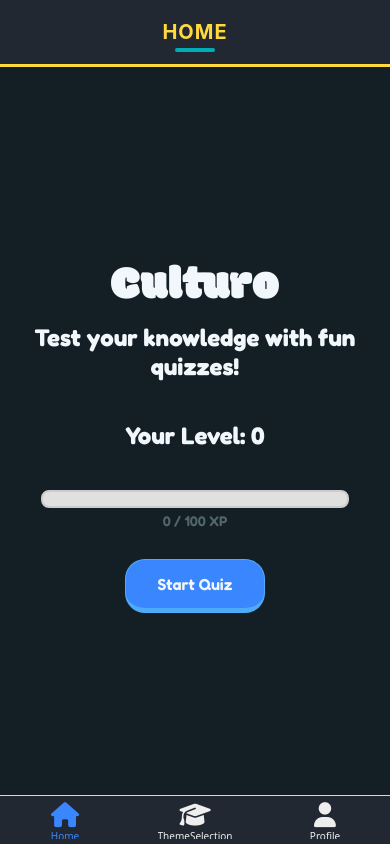
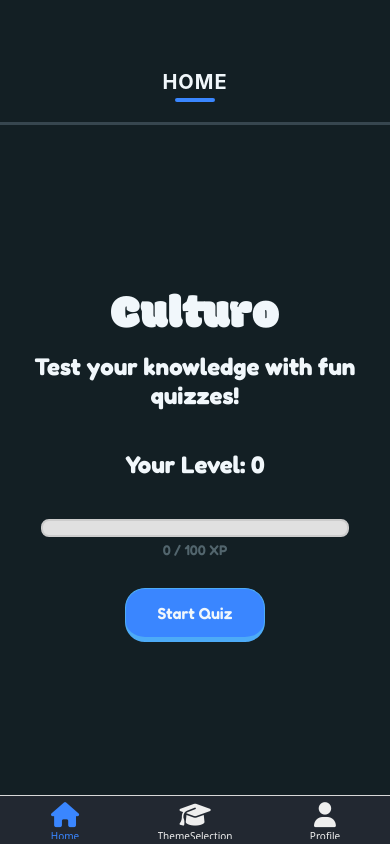
Before and after one commit to tmaurie/culturo-native, a React Native app: screen /Home in a window 390 px wide. Built offline with nearby package versions, Linux system fonts and the light colour scheme.

Commit message:
Feat: update Header component styles and integrate color constants

```diff
--- a/components/Header.tsx
+++ b/components/Header.tsx
@@ -1,6 +1,7 @@
 import React from 'react';
 import { View, Text, StyleSheet, TouchableOpacity } from 'react-native';
 import { Ionicons } from '@expo/vector-icons';
+import {COLORS} from "../constants/colors";
 
 type Props = {
     title: string;
@@ -38,11 +39,11 @@ const styles = StyleSheet.create({
         alignItems: 'center',
         justifyContent: 'space-between',
         paddingHorizontal: 16,
-        paddingTop: 20,
-        paddingBottom: 12,
-        backgroundColor: '#222831',
+        paddingTop: 70,
+        paddingBottom: 20,
+        backgroundColor: COLORS.background,
         borderBottomWidth: 3,
-        borderBottomColor: '#FFD93D',
+        borderBottomColor: COLORS.secondary,
     },
     iconButton: {
         width: 32,
@@ -54,7 +55,7 @@ const styles = StyleSheet.create({
         alignItems: 'center',
     },
     title: {
-        color: '#FFD93D',
+        color: COLORS.text,
         fontSize: 20,
         fontWeight: 'bold',
         textTransform: 'uppercase',
@@ -64,7 +65,7 @@ const styles = StyleSheet.create({
         marginTop: 4,
         width: 40,
         height: 4,
-        backgroundColor: '#00ADB5',
+        backgroundColor: COLORS.primary,
         borderRadius: 2,
     },
 });
```
